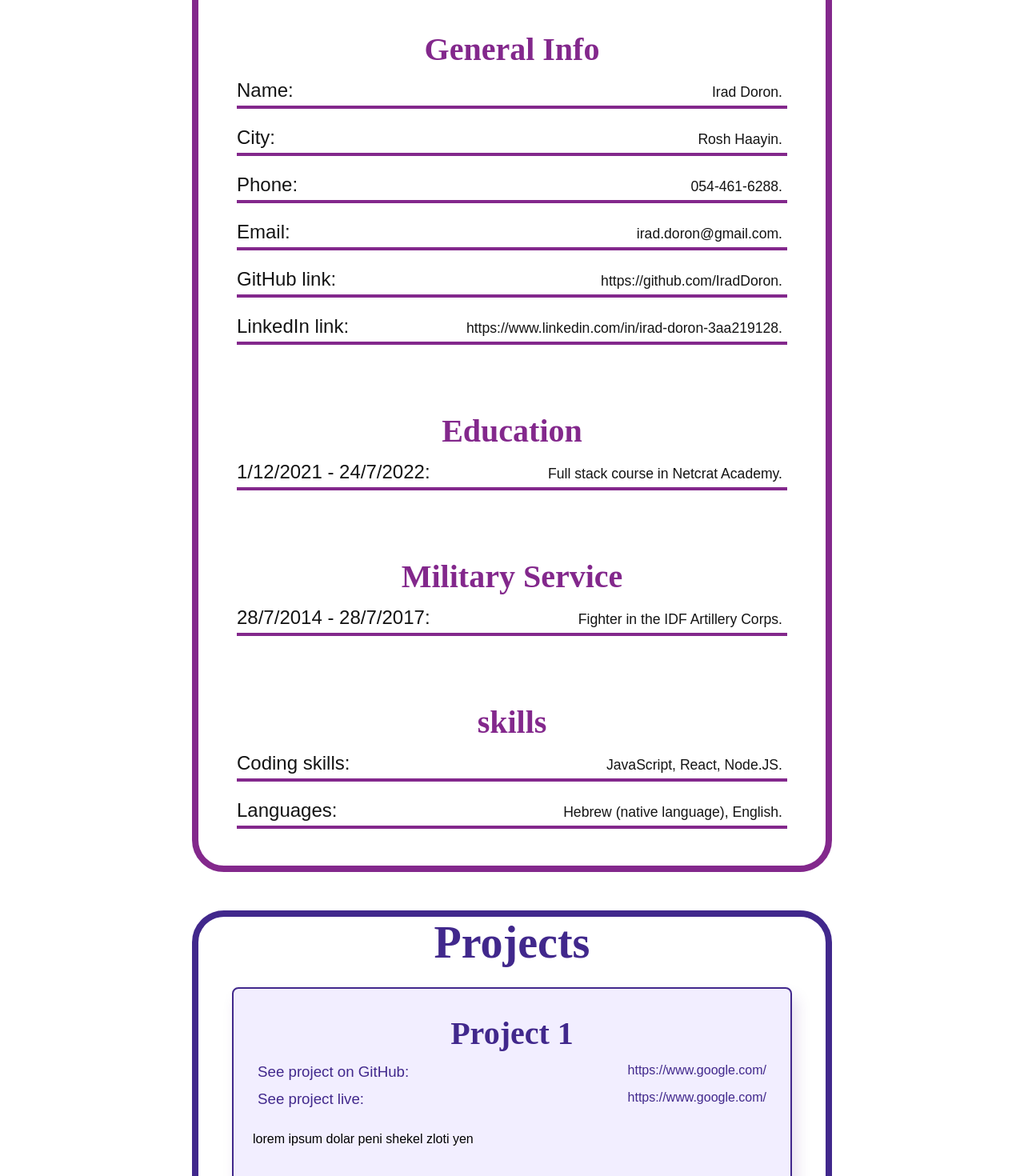
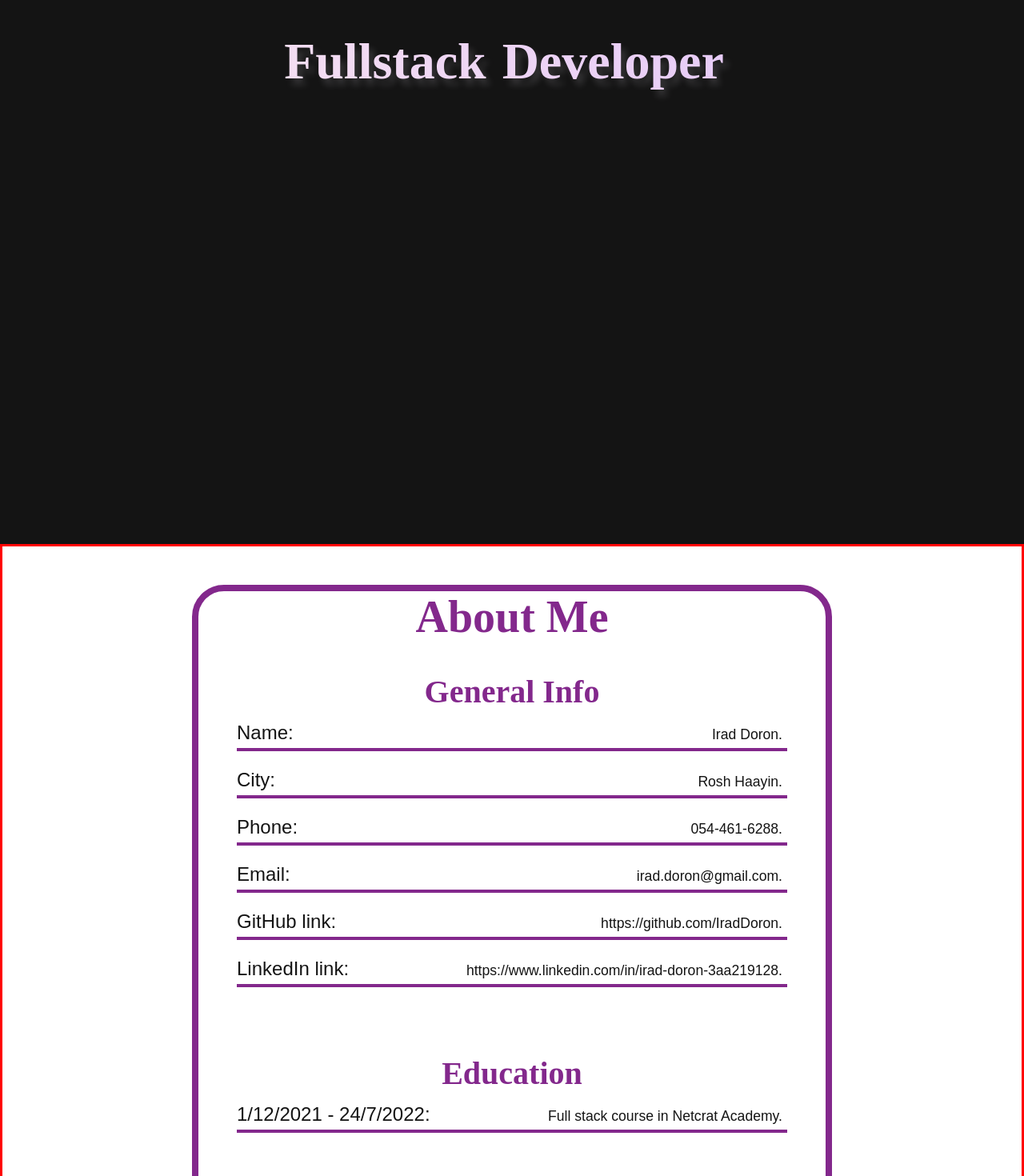
Before and after one commit to IradDoron/portfolio-client, a React (Create React App) app: page / in a window 1280 px wide. Shown: the part 120-1590 px from the top of the page at 80% size. Built offline with nearby package versions, Linux system fonts and the light colour scheme.

Commit message:
fix header

```diff
--- a/src/App.js
+++ b/src/App.js
@@ -1,16 +1,26 @@
 import About from './components/_sections/About/About';
+import Header from './components/_sections/Header/Header';
 import Projects from './components/_sections/Projects/Projects';
 
 import theme from './theme/theme1';
 import ThemeContext from './theme/ThemeContext';
 
+import styled from 'styled-components';
 
+const ScBodyWrapper = styled.div`
+	background-color: #fff;
+	border: solid red;
+	position: relative;
+`;
 
 function App() {
 	return (
 		<ThemeContext.Provider value={{ theme }}>
-			<About />
-			<Projects />
+			<Header />
+			<ScBodyWrapper>
+				<About />
+				<Projects />
+			</ScBodyWrapper>
 		</ThemeContext.Provider>
 	);
 }
--- a/src/components/_sections/About/About.jsx
+++ b/src/components/_sections/About/About.jsx
@@ -75,7 +75,7 @@ function About() {
 	return (
 		<>
 			<SectionContainer color={color}>
-				<SectionHeader color={color}>About</SectionHeader>
+				<SectionHeader color={color}>About Me</SectionHeader>
 
 				{aboutData.map((section, index) => {
 					return (
--- a/src/components/_sections/Header/Cell/Cell.jsx
+++ b/src/components/_sections/Header/Cell/Cell.jsx
@@ -2,12 +2,13 @@ import styled from 'styled-components';
 
 import { useState } from 'react';
 
-const cellSize = 30;
+const cellSize = 60;
 
 const StyledCell = styled.div`
 	height: ${cellSize}px;
 	width: ${cellSize}px;
 	background-color: ${(props) => props.color};
+
 	/* border: solid salmon; */
 `;
 
--- a/src/components/_sections/Header/Header.jsx
+++ b/src/components/_sections/Header/Header.jsx
@@ -9,7 +9,7 @@ const DELAY = 250;
 const LINES_DALEY = 800;
 
 const StyledTitleContainer = styled.h1`
-	color: #ddd;
+	color: #e5c3c3;
 	text-align: center;
 	position: fixed;
 	top: ${(props) => props.offset}px;
@@ -18,20 +18,31 @@ const StyledTitleContainer = styled.h1`
 	cursor: default;
 	display: flex;
 	justify-content: center;
+
+	background: linear-gradient(93.24deg, #fbe7f0 4.1%, #cea8ff 154%);
+	-webkit-background-clip: text;
+	-webkit-text-fill-color: transparent;
+	background-clip: text;
+
+	text-shadow: 6px 8px 9px rgba(246, 242, 255, 0.15);
+
+
+
 `;
 
 const StyledHeaderContainer = styled.section`
-	height: 66vh;
+	height: 100vh;
 	background-color: #141414;
 	display: grid;
 	grid-template-columns: repeat(40, auto);
 	overflow: hidden;
+
 `;
 
 function Header() {
-	const titleStr = 'My Name is Irad Doron';
+	const titleStr = 'Irad Doron';
 	const titleArr = titleStr.split(' ');
-	const subTitleStr = 'And I am a Fullstack Developer';
+	const subTitleStr = 'Fullstack Developer';
 	const subTitleArr = subTitleStr.split(' ');
 
 	const [currRedValue, setCurrRedValue] = useState(0);
--- a/src/index.css
+++ b/src/index.css
@@ -2,4 +2,5 @@
 	margin: 0;
 	padding: 0;
 	box-sizing: border-box;
+
 }
```
Also changed, not shown: src/components/_general/SectionContainer.jsx (+4 -3 lines).
